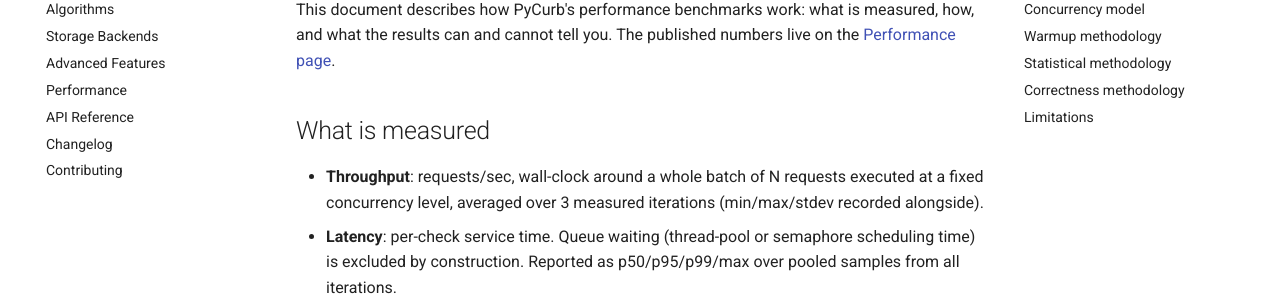
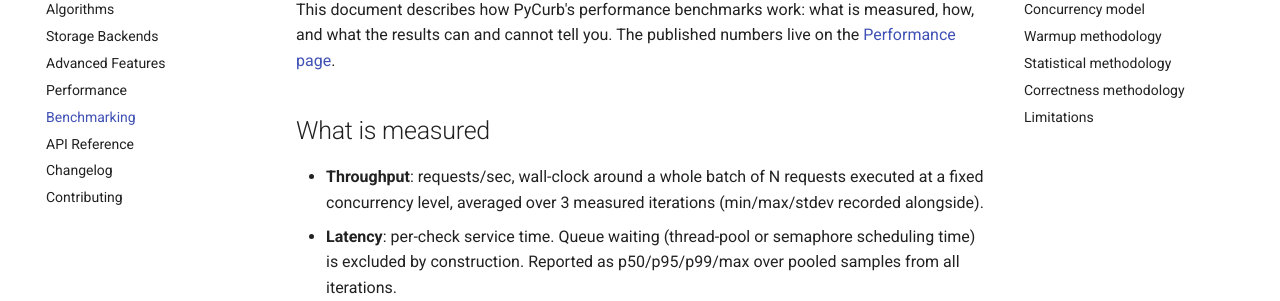
Before and after one commit to fore-site/pycurb, an MkDocs documentation site: the page built from docs/benchmarking.md, in a window 1280 px wide. Shown: the part 183-484 px from the top of the page. Built offline with MkDocs 1.6.1 and Material for MkDocs 9.7.7, drawn with Linux system fonts in a browser that asks for light colours; a script that is not in the unit is left out; comment, search, counter and statistics services are not loaded.

Commit message:
Register performance stylesheet and add Benchmarking page to nav
Wire docs/stylesheets/performance.css into extra_css so the Plotly
interactivity mirror loads on the site, and add the new Benchmarking
guide to the navigation.

```diff
--- a/mkdocs.yml
+++ b/mkdocs.yml
@@ -37,6 +37,9 @@
   social:
     - icon: fontawesome/brands/github
       link: https://github.com/fore-site/pycurb
+
+extra_css:
+  - stylesheets/performance.css
 
 extra_javascript:
   - https://cdn.plot.ly/plotly-3.6.0.min.js
@@ -92,6 +95,7 @@
   - Storage Backends: storage.md
   - Advanced Features: advanced.md
   - Performance: performance.md
+  - Benchmarking: benchmarking.md
   - API Reference: api.md
   - Changelog: changelog.md
   - Contributing: contributing.md
```
